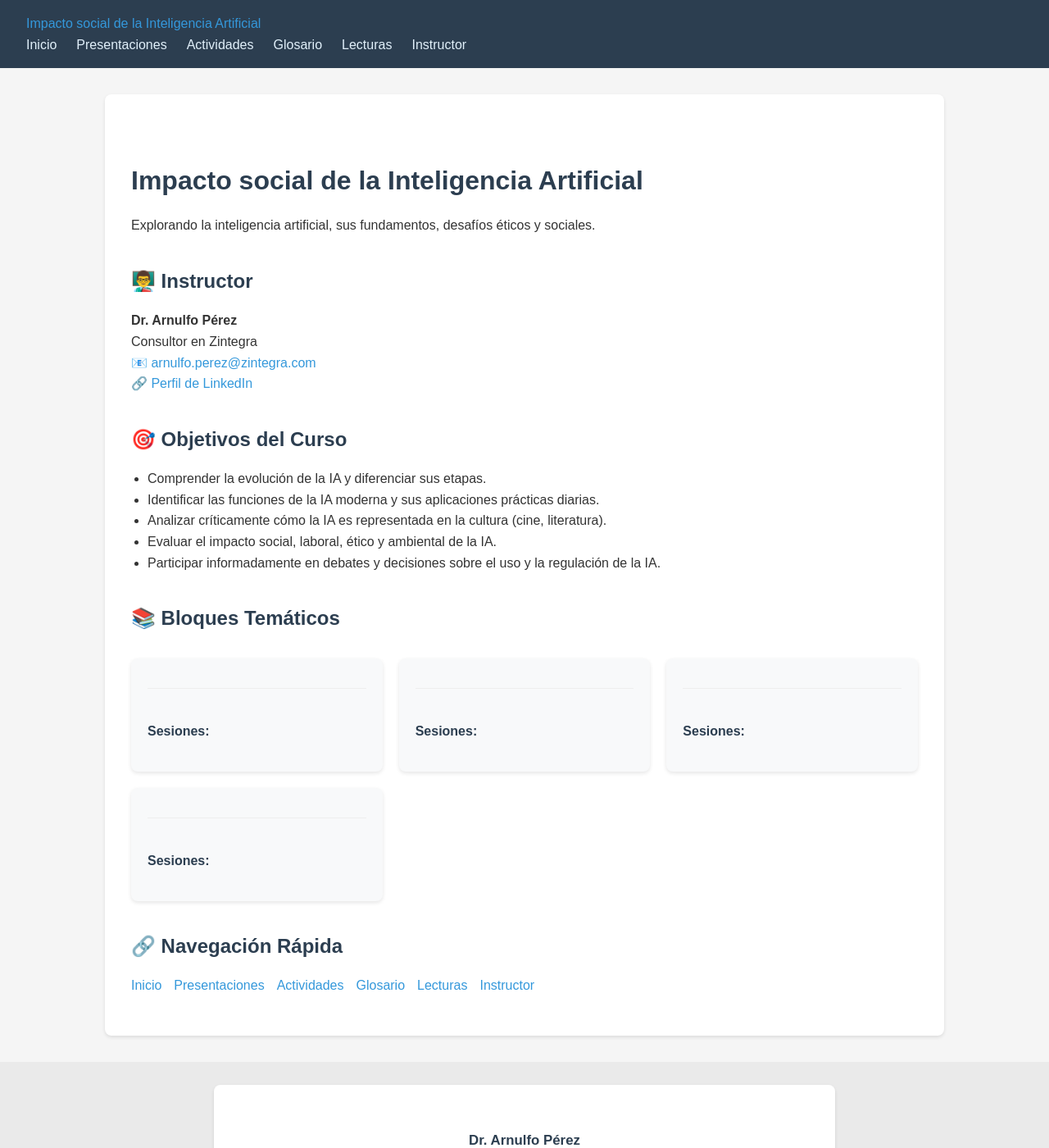
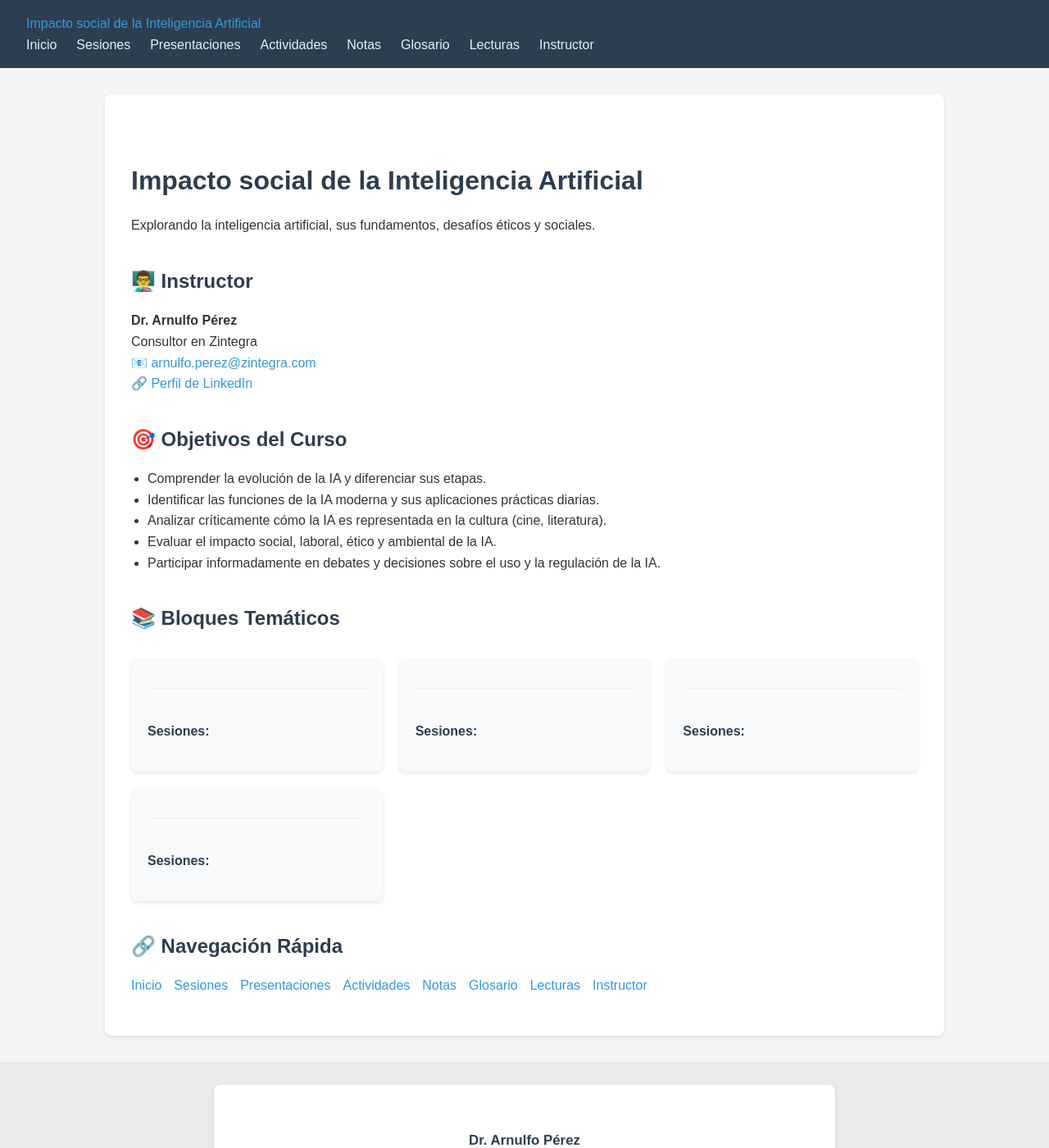
Before and after one commit to ArnulfoPerez/impacto_ai, a Jekyll site: the page built from index.md, in a window 1280 px wide and 1400 px high. Shown: the whole window at 82% size. Built offline with Jekyll 4.4.1, drawn with Linux system fonts in a browser that asks for light colours.

Commit message:
Update _config.yml
update navigation menú

```diff
--- a/_config.yml
+++ b/_config.yml
@@ -26,10 +26,14 @@ plugins:
 navigation:
   - title: "Inicio"
     url: "/"
+  - title: "Sesiones" # NEW: Link to the new sessions listing page
+    url: "/sesiones/"
   - title: "Presentaciones"
     url: "/presentaciones/"
   - title: "Actividades"
     url: "/actividades/"
+  - title: "Notas" # NEW: Link to the new notes listing page
+    url: "/notas/"
   - title: "Glosario"
     url: "/glosario/"
   - title: "Lecturas"
```
